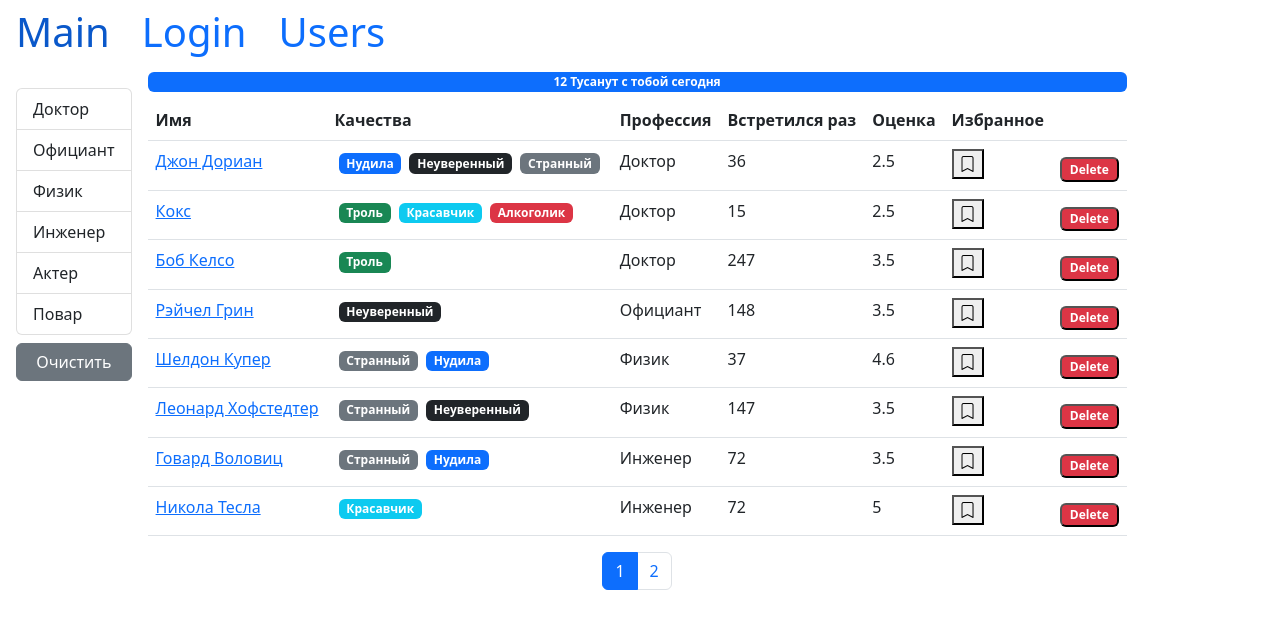
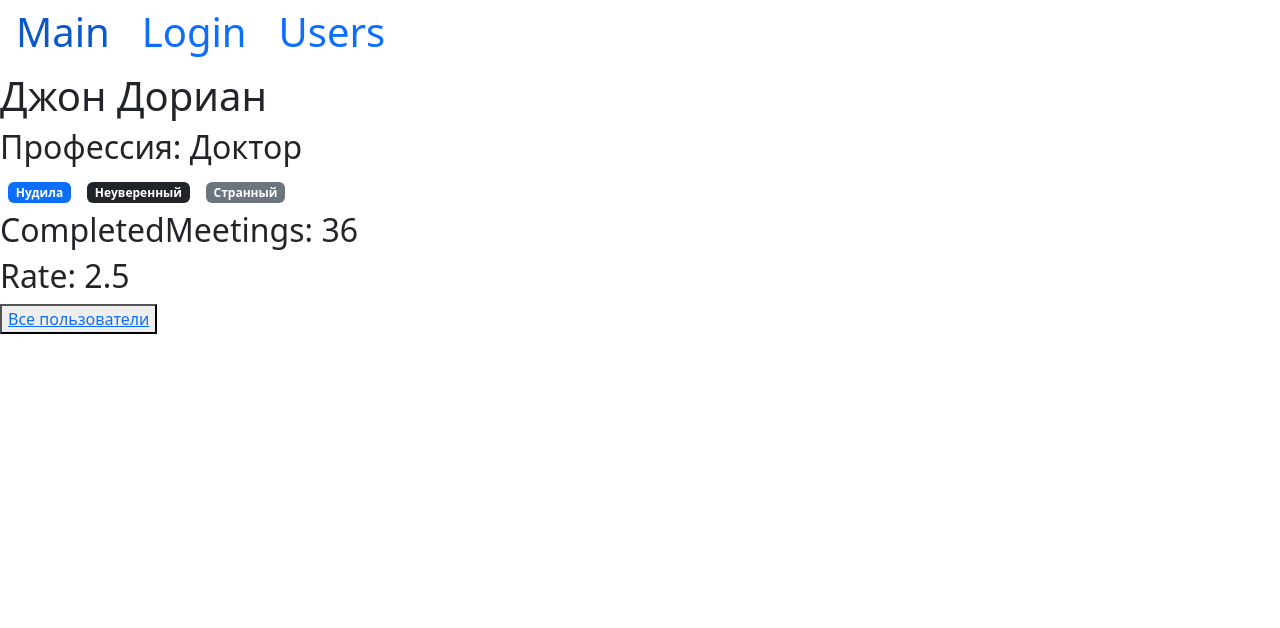
Before and after one commit to Grekalimbus/KP-1-React-Task, a React (Create React App) app: page /users/67rdca3eeb7f6fgeed471815 in a window 1280 px wide. Shown: the top 628 px of the page. Built offline with nearby package versions, Linux system fonts and the light colour scheme.

Commit message:
add component user

```diff
--- a/src/App.js
+++ b/src/App.js
@@ -10,7 +10,7 @@ export function App() {
         <div>
             <NavBar />
             <Switch>
-                <Route path="/users" component={Users} />
+                <Route path="/users/:userId?" component={Users} />
                 <Route path="/main" component={MainPage} />
                 <Route path="/login" component={Login} />
             </Switch>
--- a/src/app/components/tableBody.jsx
+++ b/src/app/components/tableBody.jsx
@@ -25,7 +25,7 @@ const TableBody = ({ data, columns }) => {
                     {Object.keys(columns).map((column) =>
                         columns[column].path === "name" ? (
                             <td key={column}>
-                                <Link to="/">
+                                <Link to={`/users/${item._id}`}>
                                     {renderContent(item, column)}
                                 </Link>
                             </td>
--- /dev/null
+++ b/src/app/components/user.jsx
@@ -0,0 +1,36 @@
+import React from "react";
+import PropTypes from "prop-types";
+import { Link } from "react-router-dom";
+
+const User = ({ currentUser }) => {
+    console.log(currentUser);
+    if (currentUser !== undefined) {
+        return (
+            <div>
+                <h1>{currentUser.name}</h1>
+                <h2>Профессия: {currentUser.profession.name}</h2>
+                {currentUser.qualities.map((property) => {
+                    return (
+                        <span
+                            className={`badge bg-${property.color} m-2`}
+                            key={property.name}
+                        >
+                            {`${property.name} `}{" "}
+                        </span>
+                    );
+                })}
+                <h2>CompletedMeetings: {currentUser.completedMeetings}</h2>
+                <h2>Rate: {currentUser.rate}</h2>
+                <button>
+                    <Link to="/users">Все пользователи</Link>
+                </button>
+            </div>
+        );
+    }
+    return "Loading...";
+};
+
+User.propTypes = {
+    currentUser: PropTypes.object.isRequired
+};
+export default User;
--- a/src/app/components/users.jsx
+++ b/src/app/components/users.jsx
@@ -6,8 +6,12 @@ import { Paginate } from "../utils/paginate";
 import GroupList from "./groupList";
 import api from "../api";
 import _ from "lodash";
+import { useParams } from "react-router-dom";
+import User from "./user";
 
 export const Users = () => {
+    const { userId } = useParams();
+    // console.log(userId);
     const pageSize = 8; // количество пользователей, которые будут отображатся на странице
     // состояния
     const [currentPage, setCurrenPage] = useState(1);
@@ -15,10 +19,11 @@ export const Users = () => {
     const [selectedProf, setSelectedProf] = useState();
     const [sortBy, setSortBy] = useState({ iter: "name", order: "asc" });
     const [getUsers, setUsers] = useState();
+    const [currentUser, setCurrentUser] = useState();
     // методы
     // метод для пагинации
     const handlePageChange = (pageIndex) => {
-        console.log("page: ", pageIndex);
+        // console.log("page: ", pageIndex);
         setCurrenPage(pageIndex);
     };
     // метод для груп листа
@@ -38,6 +43,12 @@ export const Users = () => {
     useEffect(() => {
         api.users.fetchAll().then((users) => {
             return setUsers(users);
+        });
+    }, []);
+    // хук, в котором вызывается getById(сортировка юзеров по id, которое в url. например: 67rdca3eeb7f6fgeed471815)
+    useEffect(() => {
+        api.users.getById(userId).then((user) => {
+            return setCurrentUser(user);
         });
     }, []);
     // метод, который удаляет юзеров
@@ -71,6 +82,9 @@ export const Users = () => {
         });
     }, []);
     if (getUsers !== undefined) {
+        if (userId !== undefined) {
+            return <User currentUser={currentUser} />;
+        }
         const filteredUsers = selectedProf
             ? getUsers.filter(
                   (user) => user.profession._id === selectedProf._id
@@ -123,5 +137,6 @@ export const Users = () => {
             </div>
         );
     }
+
     return "loading...";
 };
```
